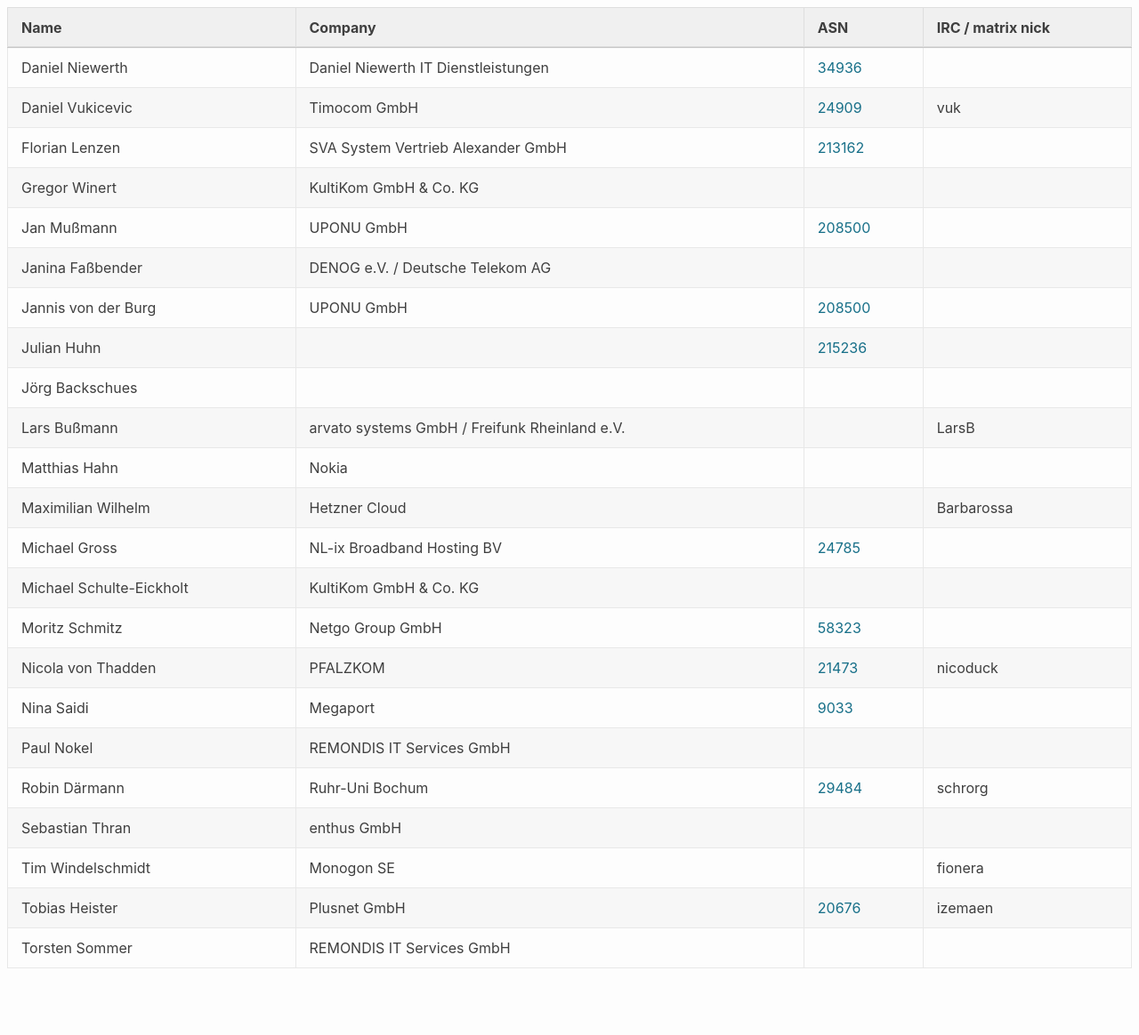
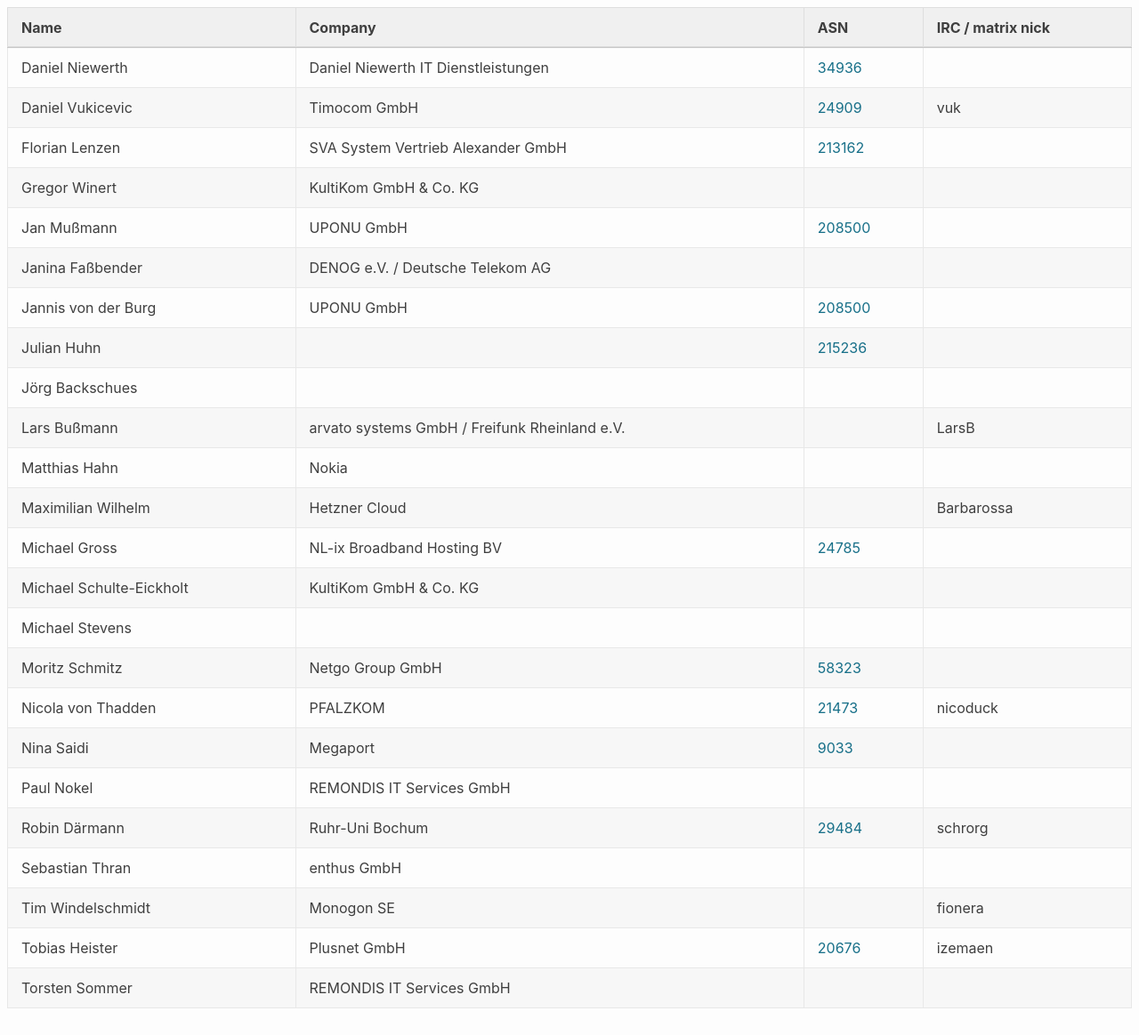
Before and after one commit to denog/pretix-attendeelist, a Jekyll site: the page built from denogmeetup25-02/index.markdown, in a window 1280 px wide and 1164 px high. Shown: the whole window at 89% size. Built offline with Jekyll 4.4.1, drawn with Linux system fonts in a browser that asks for light colours.

Commit message:
Latest data: Thu Jan 30 10:10:37 UTC 2025

```diff
--- a/_data/attendees_denogmeetup25-02.json
+++ b/_data/attendees_denogmeetup25-02.json
@@ -84,6 +84,12 @@
     "asn": null
   },
   {
+    "name": "Michael Stevens",
+    "company": null,
+    "irc": null,
+    "asn": null
+  },
+  {
     "name": "Moritz Schmitz",
     "company": "Netgo Group GmbH",
     "irc": null,
```
